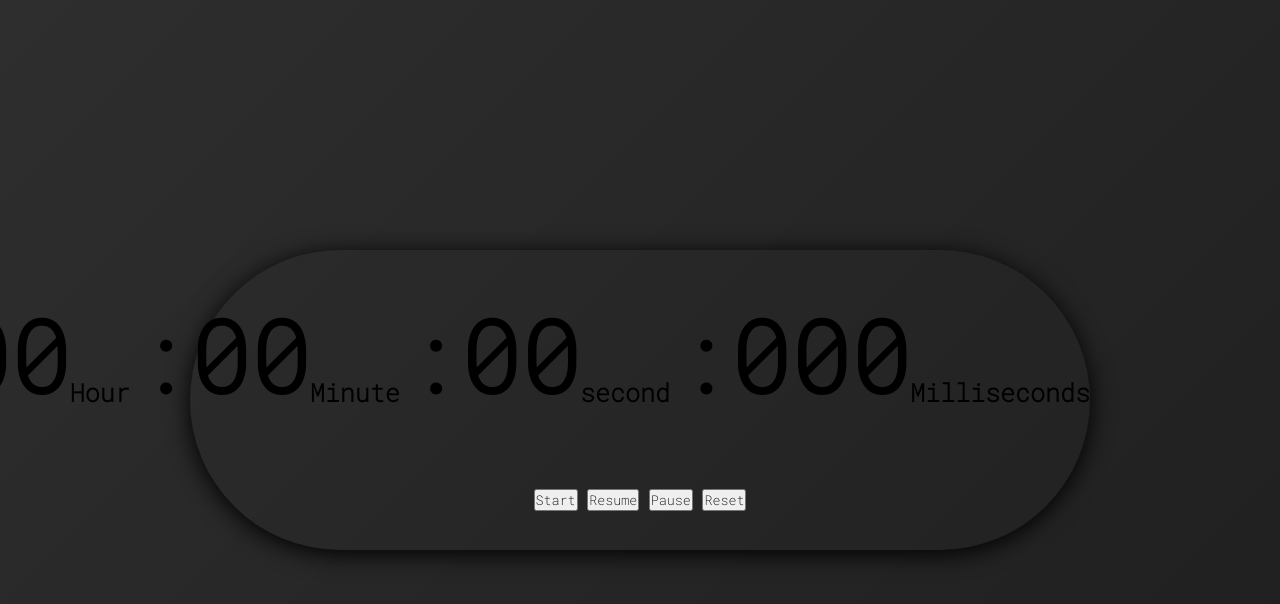
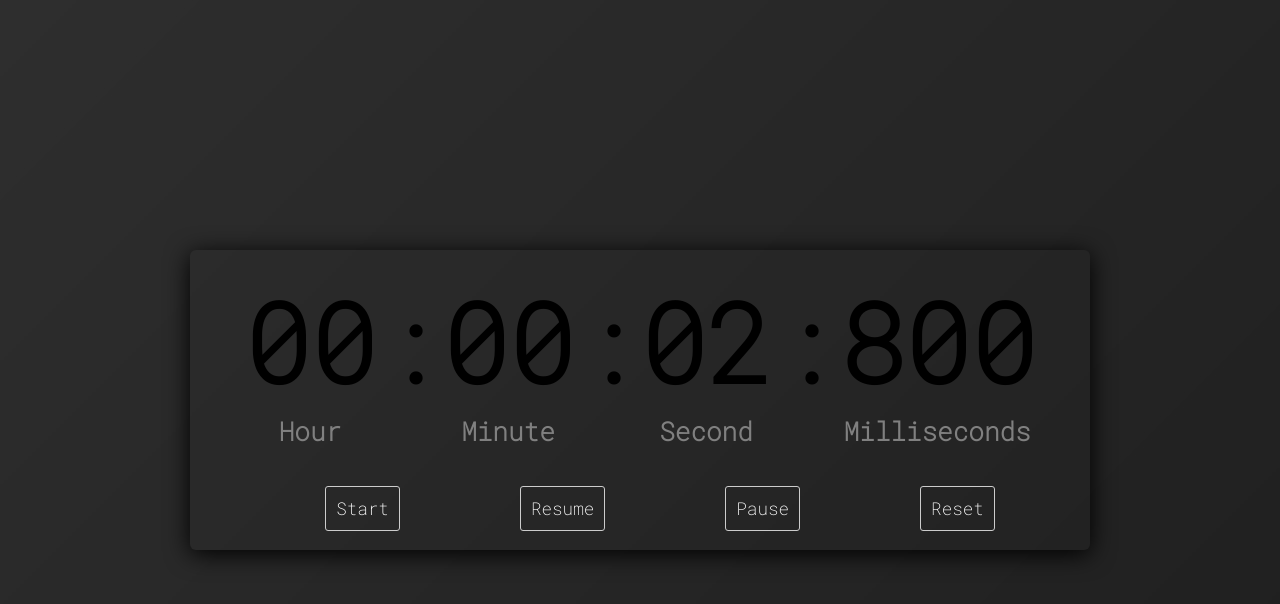
Before and after one commit to devzahn/Cronometro, a plain HTML site: page index.html in a window 1280 px wide. Both pictures are taken after a click on the button "Start". Drawn offline with Linux system fonts and the light colour scheme; a web font is replaced by a local one.

Commit message:
create script.js

```diff
--- a/css/style.css
+++ b/css/style.css
@@ -21,26 +21,69 @@ body {
     height: 300px;
     width: 900px;
     background-color: transparent;
-    border-radius: 200px;
+    border-radius: 6px;
     box-shadow: 0px 4px 25px;
 }
 
-.time{
+.time {
     display: flex;
-    font-size: 100px;
     font-weight: bold;
-   /*  background-color: aqua; */
-    height: 15vh;
-    align-self: flex-end;
+    background-color: transparent;
 }
 
 #textTime {
-    display: flex;
-    align-self: flex-end;
-    font-size: 25px;
-   /*  background-color: aliceblue; */
+    font-size: 26px;
+    color: grey;
+}
+.separator {
+    font-size: 110px;
+}
+span.time{
+    font-size: 110px;
 }
 
-/* #hour.time {
-    height: 110px;
-} */
+#timeSpan {
+    text-align: center;
+}
+.button {
+    display: flex;
+    gap: 5rem;
+}
+.btn{
+    padding: 10px 10px;
+    font-size: 18px;
+    font-weight: bold;
+    border-radius: 3px;
+    cursor: pointer;
+    border: 1px solid #ccc;
+    transition: all 0.2s ease-in;
+    background-color: transparent;
+    color: aliceblue;
+    position: relative;
+    font-size: 1.1em;
+    color: #fff;
+    text-decoration: none;
+    font-weight: 500;
+    margin-left: 40px;
+}
+.btn:hover {
+    transform: scale(1.1);
+}
+.btn::after {
+    content: '';
+    position: absolute;
+    left: 0;
+    bottom: -6px;
+    width: 100%;
+    height: 3px;
+    background: #fff;
+    border-radius: 2px;
+    transform-origin: right;
+    transform: scaleX(0);
+    transition: transform .3s;
+}
+.btn:hover::after {
+    transform-origin: left;
+    transform: scaleX(1);
+
+}
--- a/index.html
+++ b/index.html
@@ -14,17 +14,26 @@
 <body>
     <div id="container">
         <div class="time">
-            <div class="time" id="hour">00</div>
-            <span class="timeHour" id="textTime">Hour</span>
-            <div class="separator">:</div>
-            <div class="time" id="minute">00</div>
-            <div class="timeMinute" id="textTime">Minute</div>
-            <div class="separator">:</div>
-            <div class="time" id="second">00</div>
-            <div class="timeSecond" id="textTime">second</div>
-            <div class="separator">:</div>
-            <div class="time" id="milliseconds">000</div>
-            <div class="timemilliseconds" id="textTime">Milliseconds</div>
+            <div class="hour" id="timeSpan">
+                    <span class="time" id="hour">00</span>
+                    <span class="timeHour" id="textTime">Hour</span>
+            </div>
+                <div class="separator">:</div>
+            <div class="minute" id="timeSpan">
+                <span class="time" id="minute">00</span>
+                <span class="timeMinute" id="textTime">Minute</span>
+            </div>
+
+                <div class="separator">:</div>
+            <div class="second" id="timeSpan">
+                <span class="time" id="second">00</span>
+                <span class="timeSecond" id="textTime">Second</span>
+            </div>
+                <div class="separator">:</div>
+            <div class="milliseconds" id="timeSpan">
+                <span class="time" id="milliseconds">000</span>
+                <span class="timeMilliseconds" id="textTime">Milliseconds</span>
+            </div>
         </div>
         <div class="button">
             <button class="btn" id="startBtn">Start</button>
--- a/js/script.js
+++ b/js/script.js
@@ -0,0 +1,65 @@
+const hourEl = document.querySelector('#hour')
+const minuteEl = document.querySelector('#minute')
+const secondEl = document.querySelector('#second')
+const millisecondsEl = document.querySelector('#milliseconds')
+const startBtn = document.querySelector('#startBtn')
+const resumeBtn = document.querySelector('#resumeBtn')
+const pouseBtn = document.querySelector('#pouseBtn')
+const resetBtn = document.querySelector('#resetBtn')
+
+let interval;
+let hour = 0;
+let minutes = 0;
+let seconds = 0;
+let milliseconds = 0;
+let isPaused = false;
+
+startBtn.addEventListener('click', startTimer);
+pouseBtn.addEventListener('click', pouseTimer);
+
+function startTimer() {
+
+    interval = setInterval(() => {
+
+        if(!isPaused) {
+
+            milliseconds += 10
+
+            if(milliseconds === 1000) {
+                seconds++;
+                milliseconds = 0;
+            }
+
+            if(seconds === 60) {
+                minutes++;
+                seconds = 0;
+            }
+
+            if(minutes === 60) {
+                hour++;
+                minutes = 0;
+            }
+
+            hourEl.textContent = formaTime (hour)
+            minuteEl.textContent = formaTime (minutes)
+            secondEl.textContent = formaTime (seconds)
+            millisecondsEl.textContent = formatMilleseconds (milliseconds)
+
+        }
+
+    }, 10);
+
+}
+
+function pouseTimer () {
+    isPaused = true;
+}
+
+function formaTime(time) {
+    return time < 10 ? `0${time}` : time ;
+
+}
+
+function formatMilleseconds(time) {
+    return time < 100 ? `${time}`.padStart(3, `0`) : time;
+}
```
